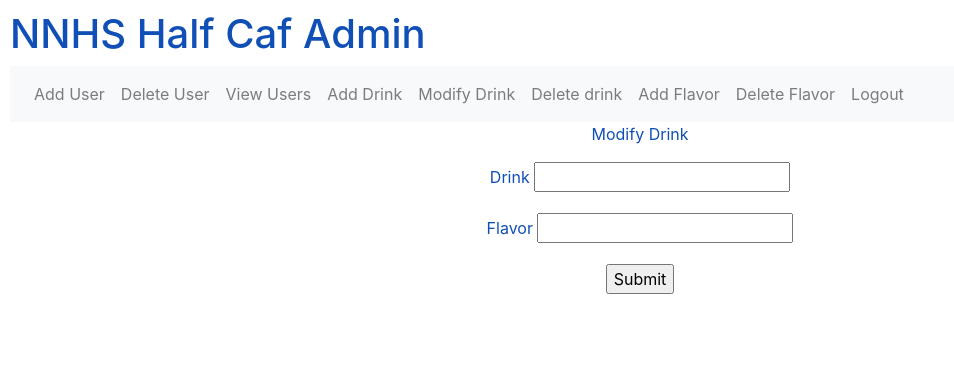
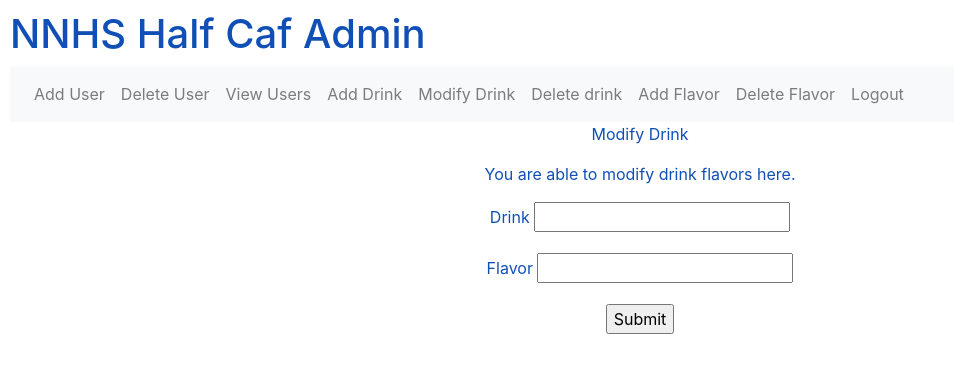
Before and after one commit to nnhsse202122/half-caf-app-2022, a Python web app: template Web-App/app/templates/a_modifyDrink.html in a window 1280 px wide. Shown: the top 373 px of the page, without its empty margins (0-954 px from the left). Run offline with Jinja, Linux system fonts and the light colour scheme; the template is opened without the code that fills it: most values are stand-ins (such as "Sample title", 1, 10 or a date in 2020); form fields are guessed from the names that the template uses; some libraries are stand-ins or nearby versions.

```diff
--- a/Web-App/app/templates/a_modifyDrink.html
+++ b/Web-App/app/templates/a_modifyDrink.html
@@ -4,6 +4,7 @@
 <form action="" method="post" novalidate>
 <div>
     <p>Modify Drink</p>
+    <p> You are able to modify drink flavors here.     </p>
     <p>{{ modifyDrinkForm.drink.label }} {{ modifyDrinkForm.drink }}</p>
     <p>{{ modifyDrinkForm.flavor.label }} {{ modifyDrinkForm.flavor(rows=4, multiple=True) }}</p> <!--this adds the weird drop down part-->
     <p>{{ modifyDrinkForm.submit }}</p><br>
```
